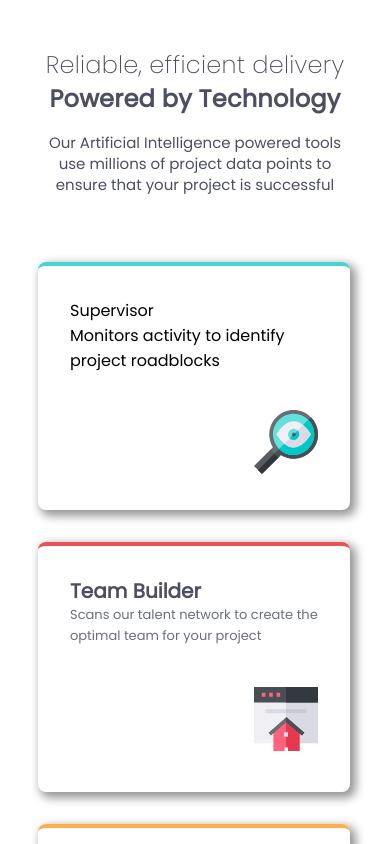
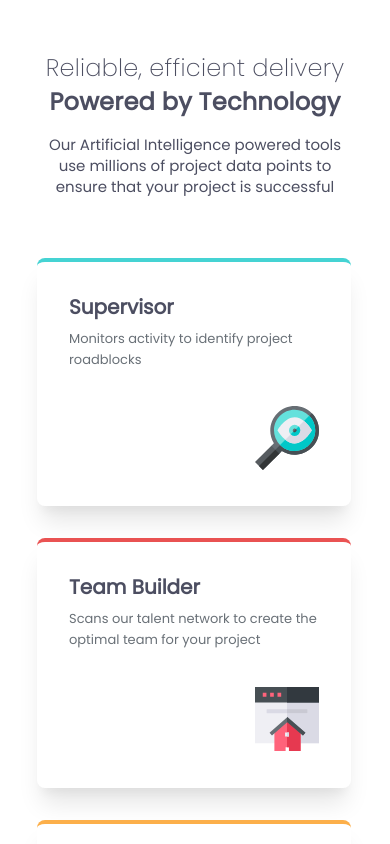
Before and after one commit to ClassPython/fem-four-card-feature, a plain HTML site: page index.html in a window 390 px wide. Shown: the top 844 px of the page. Drawn offline with Linux system fonts and the light colour scheme.

Commit message:
Change breakpoints & grid rows for small screens

```diff
--- a/css/style.css
+++ b/css/style.css
@@ -34,6 +34,7 @@
   --h2-weight: 200;
   --h2-line-height: 1.4;
   --h2-letter-spacing: .25px;
+
   /* pre set 3  poppins semi-bold*/
   --h3-size: 1.25rem;      /* 20px */
   --h3-weight: 600;
@@ -68,13 +69,6 @@
   --h4-mobile-line-height: 1.4;
   --h4-mobile-letter-spacing: 0px;
 
-  /* below 352px width */
-  --below-352-size: 1rem;     /* 16px */
-  --below-352-weight-600: 600;
-  --below-352-weight-200: 200;
-  --below-352-height: 1;
-  --below-352-letter-spacing: 0px;
-
   /* -------------------------------- */
 
   /* Spacing  - Based on 16px*/
@@ -83,6 +77,7 @@
   --spacing-150: 1.5rem;  /* 24px */
   --spacing-200: 2rem;    /* 32px */
   --spacing-250: 2.5rem;    /* 40px */
+  --spacing-400: 4rem;    /* 64px */
 }
 
 body{
@@ -94,29 +89,33 @@ body{
 .main-container{
   display: grid;
   grid-template-columns: minmax(163px, 1fr) minmax(0, 1114px) minmax(163px, 1fr);
-  grid-template-rows: 1fr minmax(0, 760px) 1fr;
+  grid-template-rows: 1fr minmax(0, 764px) 1fr;
   justify-content: center;
   align-content: start;
   height: 100%;
 }
 
+/* title and description at top */
 .title-container{
   grid-column: 2;
   grid-row: 2;
-  height: 137px;
+  height: 158px;
   display: grid;
+  grid-template-columns: 1fr minmax(0, 540px) 1fr;
   grid-template-rows: 1fr 1fr;
   gap: var(--spacing-100);
   align-self: start;
 }
 
 .title-container-top{
+  grid-column: 2;
+  grid-row: 1;
   display: grid;
   justify-content: center; /* Horizontally centers the text */
   align-content: start;    /* Vertically aligns text to the top */
 }
 
-h2, .title{
+.description{
   font-size: var(--h2-size);
   font-weight: var(--h2-weight);
   line-height: var(--h2-line-height);
@@ -125,7 +124,7 @@ h2, .title{
   color: var(--grey-500);
 }
 
-h1{
+.title{
   font-size: var(--h1-size);
   font-weight: var(--h1-weight);
   line-height: var(--h1-line-height);
@@ -135,12 +134,14 @@ h1{
 }
 
 .title-container-bottom{
+  grid-column: 2;
+  grid-row: 2;
   display: grid;
   justify-content: center; /* Horizontally centers the text */
   align-content: start;    /* Vertically aligns text to the top */
 }
 
-h4, .title-description{
+.title-description{
   font-size: var(--h4-size);
   font-weight: var(--h4-weight);
   line-height: var(--h4-line-height);
@@ -149,7 +150,7 @@ h4, .title-description{
   color: var(--grey-500);
 }
 
-/* .row-boxes{ */
+/* boxes */
 .box-container{
   grid-column: 2;
   align-self: end;
@@ -165,11 +166,12 @@ h4, .title-description{
 .box{
   display: grid;
   grid-auto-flow: row;
-  padding: var(--spacing-200);
+  padding:var(--spacing-200);
   row-gap:var(--spacing-200) ;
   border-radius: var(--spacing-50);
-  /* ? check what color this should be in figma file */
-  box-shadow: 4px 4px 10px 2px hsl(0, 0%, 59%);
+  box-shadow: 0 20px 25px -5px rgba(0, 0, 0, 0.1),
+  0 10px 10px -5px rgba(0, 0, 0, 0.04);
+  box-sizing: border-box;
 }
 
 /* team box */
@@ -200,7 +202,8 @@ h4, .title-description{
   border-top:4px solid var(--blue);
 }
 
-h3, .box-title{
+/* reusable box content */
+.box-title{
   font-size: var(--h3-size);
   font-weight: var(--h3-weight);
   line-height: var(--h3-line-height);
@@ -209,13 +212,14 @@ h3, .box-title{
   color: var(--grey-500);
 }
 
-h5, .box-description{
+.box-description{
   font-size: var(--h5-size);
   font-weight: var(--h5-weight);
   line-height: var(--h5-line-height);
   letter-spacing: var(--h5-letter-spacing);
   text-align: left;
   color: var(--grey-400);
+  margin-top: var(--spacing-50);
 }
 
 .icon-section{
@@ -224,28 +228,9 @@ h5, .box-description{
 }
 
 .icon{
-  height: 64px;
-  width: 64px;
+  max-height:  var(--spacing-400);
+  max-width: var(--spacing-400);
 }
-
-/* .row-top{
-  display: grid;
-  grid-template-rows: auto auto;
-  place-items: start center;
-  background-color: aqua;
-  width: 1114px;
-  row-gap: var(--spacing-100);
-} */
-
-/* .top-section{
-  background-color: aquamarine;
-  width: 50px;
-} */
-
-/* .bottom-section{
-   background-color:burlywood ;
-   width: 50px;
-} */
 
 @media screen and (max-width:1066px){
 
@@ -263,7 +248,6 @@ h5, .box-description{
   height: 158px;
 }
 
-  /* .row-boxes{ */
 .box-container{
   grid-template-columns: repeat(330, minmax(0,1fr));
   grid-template-rows: repeat(407,minmax(0,1fr));
@@ -274,14 +258,13 @@ h5, .box-description{
   /* team */
 .one{
   grid-column:86/243;
-     grid-row:1/125;
+  grid-row:1/126;
 }
 
-  /* sup */
+  /* supervisor */
 .two{
-    grid-column:1/157 ;
+  grid-column:1/158 ;
   grid-row: 141/266;
-
 }
 
   /* karma */
@@ -290,7 +273,7 @@ h5, .box-description{
   grid-row:141/266 ;
 }
 
-  /*calc  */
+  /*calculator */
 .four{
   grid-column:86/243;
   grid-row: 282/407;
@@ -299,58 +282,33 @@ h5, .box-description{
 }
 
 
-@media screen and (max-width:554px){
+@media screen and (max-width:675px){
 
 .main-container{
-    grid-template-rows: minmax(60px, 1fr) minmax(0, 1046px) minmax(60px, 1fr);
-  }
-
-  h1{
-  font-size: var(--h1-mobile-size);
-  font-weight: var(--h1-mobile-weight);
-  line-height: var(--h1-mobile-line-height);
-  letter-spacing: var(--h1-mobile-letter-spacing);
-  text-align: center;
-  color: var(--grey-500);
-}
-
- h2, .title{
-  font-size: var(--h2-mobile-size);
-  font-weight: var(--h2-mobile-weight);
-  line-height: var(--h2-line-mobile-height);
-  letter-spacing: var(--h2-mobile-letter-spacing);
-  text-align: center;
-  color: var(--grey-500);
-}
-
-h4, .title-description{
-  font-size: var(--h4-mobile-size);
-  font-weight: var(--h4-mobile-weight);
-  line-height: var(--h4-mobile-line-height);
-  letter-spacing: var(--h4-mobile-letter-spacing);
-  text-align: center;
-  color: var(--grey-500);
-}
-}
-
-
-@media screen and (max-width:540px){
-
-  .main-container{
-    grid-template-columns: minmax(30px, 1fr) minmax(0, 314px) minmax(30px, 1fr);
-    grid-template-rows: minmax(47px, 1fr) minmax(0, 1311px) minmax(47px, 1fr);
+  grid-template-columns: minmax(29.5px, 1fr) minmax(0, 316px) minmax(29.5px, 1fr);
+  grid-template-rows: minmax(51px, 1fr) minmax(0, 1303px) minmax(51px, 1fr);
 }
 
 .title-container{
   height: 147px;
+  grid-template-columns: 1fr;
 }
 
-  /* .row-boxes{ */
+.title-container-top{
+  grid-column: 1;
+  grid-row: 1;
+}
+
+.title-container-bottom{
+  grid-column: 1;
+  grid-row: 2;
+}
+
 .box-container{
   grid-template-columns: repeat(157, minmax(0,1fr));
   grid-template-rows: repeat(548,minmax(0,1fr));
   max-width: 375px;
-    height: 1096px;
+  min-height: 1096px;
 }
 
 /* team box */
@@ -377,7 +335,7 @@ h4, .title-description{
   grid-row: 423/548;
 }
 
-  h1{
+.title{
   font-size: var(--h1-mobile-size);
   font-weight: var(--h1-mobile-weight);
   line-height: var(--h1-mobile-line-height);
@@ -386,16 +344,16 @@ h4, .title-description{
   color: var(--grey-500);
 }
 
-h2, .title{
+.description{
   font-size: var(--h2-mobile-size);
   font-weight: var(--h2-mobile-weight);
-  line-height: var(--h2-line-mobile-height);
+  line-height: var(--h2-mobile-line-height);
   letter-spacing: var(--h2-mobile-letter-spacing);
   text-align: center;
   color: var(--grey-500);
 }
 
-h4, .title-description{
+.title-description{
   font-size: var(--h4-mobile-size);
   font-weight: var(--h4-mobile-weight);
   line-height: var(--h4-mobile-line-height);
@@ -404,7 +362,7 @@ h4, .title-description{
   color: var(--grey-500);
 }
 
-h3, .box-title{
+.box-title{
   font-size: var(--h3-size);
   font-weight: var(--h3-weight);
   line-height: var(--h3-line-height);
@@ -413,8 +371,7 @@ h3, .box-title{
   color: var(--grey-500);
 }
 
-
-h5, .box-description{
+.box-description{
   font-size: var(--h5-size);
   font-weight: var(--h5-weight);
   line-height: var(--h5-line-height);
@@ -424,22 +381,35 @@ h5, .box-description{
 }
 }
 
-@media screen and (max-width:352px){
+@media screen and (max-width:375px) {
+.box{
+  width: 314px;
+}
+}
+
+@media screen and (max-width:360px){
+
+.box{
+  width: 100%;
+  padding: var(--spacing-100);
+}
 
 .title-container{
   grid-template-rows: .30fr .70fr;
   height: 164px;
 }
 
-  h1, h2, .title{
-   font-size: var(--below-352-size);
-   font-weight: var(--below-352-weight-600);
-   line-height: var(--below-352-line-height);
-   letter-spacing: var(--below-352-letter-spacing);
+.title{
+  font-size: var(--h3-size);
+  font-weight: var(--h3-weight);
+  line-height: var(--h3-line-height);
+  letter-spacing: var(--h3-letter-spacing);
 }
 
-  h2, .title{
-   font-weight: var(--below-352-weight-200);
+.description{
+  font-size: var(--h4-size);
+  font-weight: var(--h2-mobile-weight);
+  line-height: var(--h4-line-height);
+  letter-spacing: var(--h4-letter-spacing);
 }
-
 }
--- a/index.html
+++ b/index.html
@@ -19,13 +19,11 @@
 
        <div class="title-container">
            <section class="title-container-top">
-            <!-- ? make the h2 a span and update css -->
-            <span class="title">Reliable, efficient delivery</span>
-            <h1>Powered by Technology</h1>
+            <span class="description">Reliable, efficient delivery</span>
+            <h1 class="title">Powered by Technology</h1>
            </section>
 
            <section class="title-container-bottom">
-            <!-- ? make this a paragraph -->
             <p class="title-description">
                 Our Artificial Intelligence powered tools use millions of project data points to ensure that your project is successful
             </p>
@@ -37,7 +35,6 @@
 
             <div class="box one">
                 <section>
-                    <!-- ? span then p -->
                     <span class="box-title">Team Builder</span>
                     <p class="box-description">Scans our talent network to create the optimal team for your project</p>
                 </section>
@@ -49,8 +46,8 @@
 
             <div class="box two">
                 <section>
-                    <span>Supervisor</span>
-                    <p>Monitors activity to identify project roadblocks</p>
+                    <span class="box-title">Supervisor</span>
+                    <p class="box-description">Monitors activity to identify project roadblocks</p>
                 </section>
                 <section class="icon-section">
                     <img  class="icon" src="./images/icon-supervisor.svg" alt="supervisor icon, magnifying glass">
@@ -59,8 +56,8 @@
 
             <div class="box three">
                 <section>
-                    <span>Karma</span>
-                    <p>Regularly evaluates our talent to ensure quality</p>
+                    <span class="box-title">Karma</span>
+                    <p class="box-description">Regularly evaluates our talent to ensure quality</p>
                 </section>
                 <section class="icon-section">
                     <img class="icon" src="./images/icon-karma.svg" alt="karma icon, light bulb">
@@ -69,8 +66,8 @@
 
             <div class="box four">
                 <section>
-                    <span>Calculator</span>
-                    <p>Uses data from past projects to provide better delivery estimates</p>
+                    <span class="box-title">Calculator</span>
+                    <p class="box-description">Uses data from past projects to provide better delivery estimates</p>
                 </section>
 
                 <section class="icon-section">
```
Lines whose indentation alone changed are shown as unchanged.
